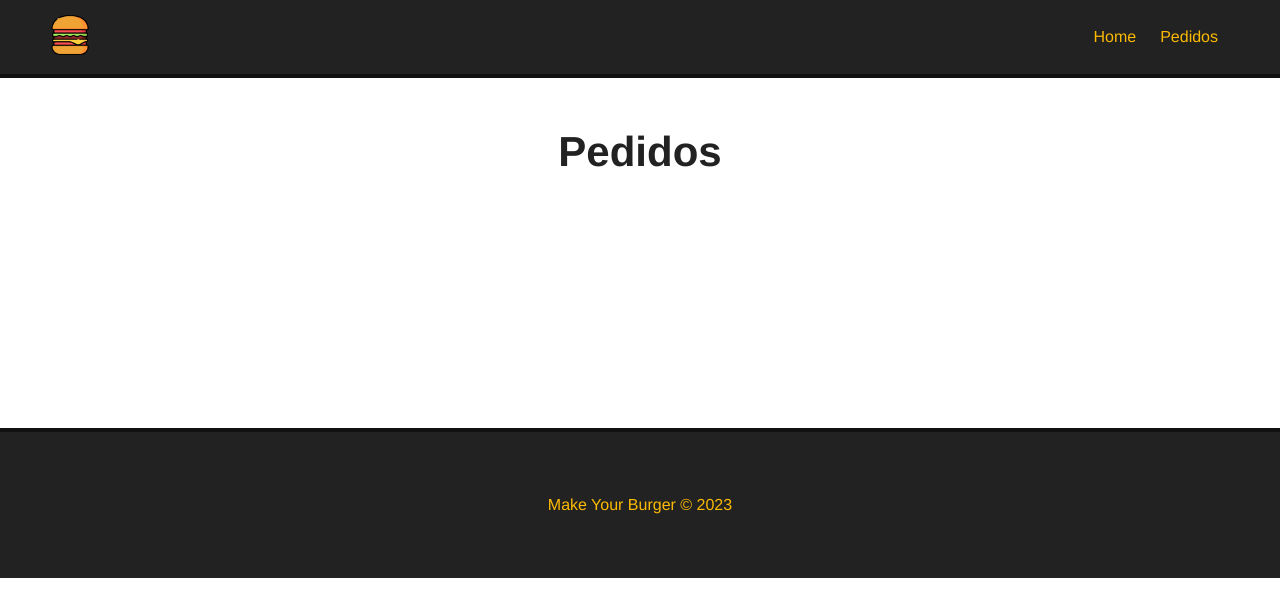
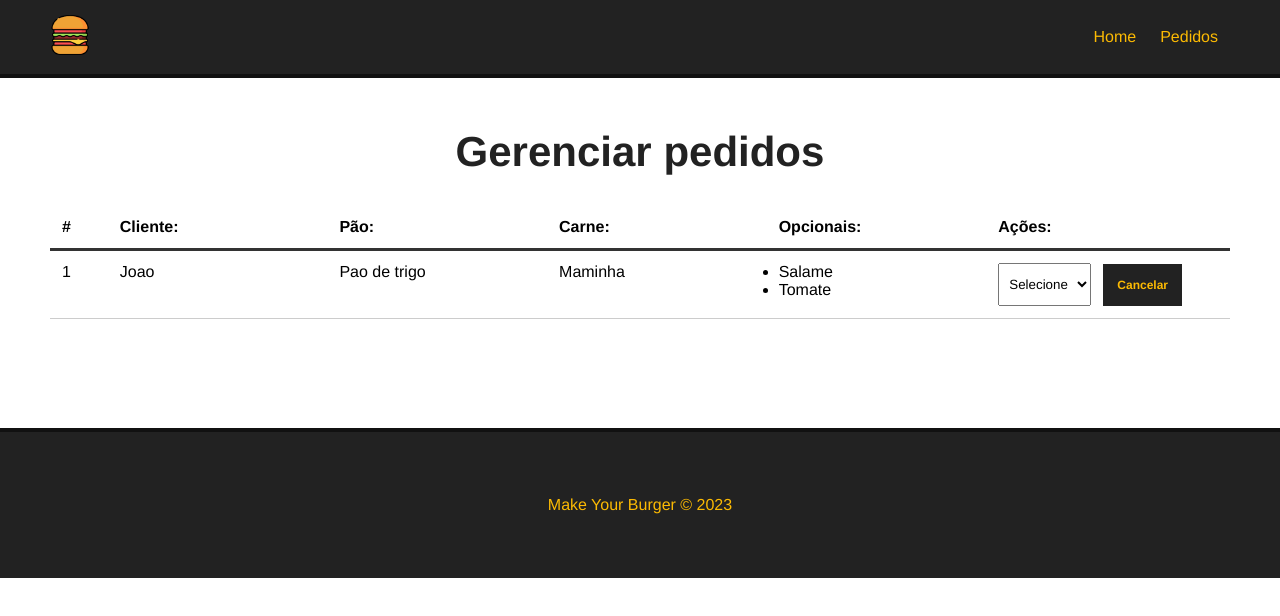
Before and after one commit to tallysdev/vue-studies, a Vue app in the folder myproject-vue/: page /pedidos in a window 1280 px wide. Shown: the top 616 px of the page. Built offline with nearby package versions, Linux system fonts and the light colour scheme.

Commit message:
:sparkles:feat: Adding a dashboard component to the orders page

```diff
--- a/myproject-vue/src/views/MyPedidos.vue
+++ b/myproject-vue/src/views/MyPedidos.vue
@@ -1,12 +1,17 @@
 <template>
     <div class="main-container">
-        <h1>Pedidos</h1>
+        <h1>Gerenciar pedidos</h1>
+        <MyDashboard/>
     </div>
 </template>
 
 <script>
+import MyDashboard from '@/components/MyDashboard.vue';
 export default {
-    name:'MyPedidos'
+    name:'MyPedidos',
+    components: {
+        MyDashboard,
+    }
 }
 </script>
 <style scoped>
```
